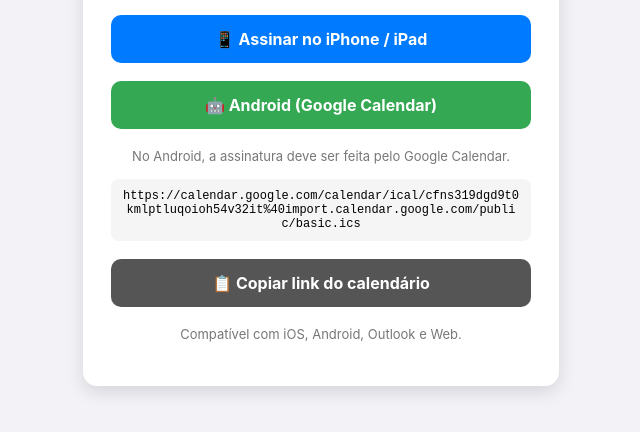
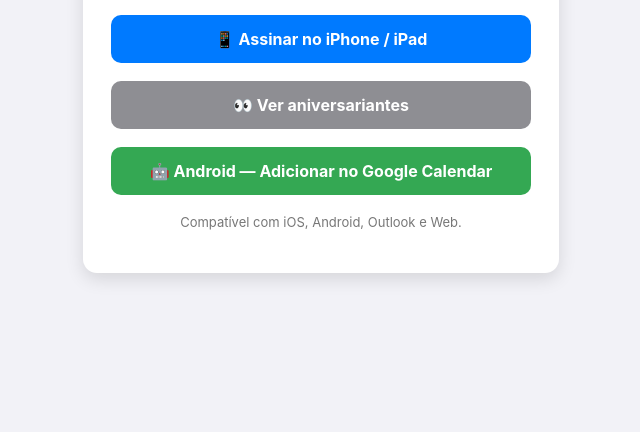
Before and after one commit to escitumbiara-wq/Aniversariantes, a plain HTML site: page docs/index.html in a window 1280 px wide. Shown: the part 212-644 px from the top of the page, without its empty margins (319-959 px from the left). Drawn offline with Linux system fonts and the light colour scheme.

Commit message:
Atualizar o index.html

```diff
--- a/docs/index.html
+++ b/docs/index.html
@@ -49,28 +49,29 @@
       background: #007AFF;
     }
 
+    .view {
+      background: #8E8E93;
+    }
+
     .android {
       background: #34A853;
     }
 
-    .copy {
-      background: #555;
+    .info {
+      display: none;
+      margin-top: 15px;
+      font-size: 14px;
+      color: #444;
+      background: #f5f5f5;
+      padding: 12px;
+      border-radius: 8px;
+      text-align: left;
     }
 
     .small {
       font-size: 13px;
       color: #777;
       margin-top: 18px;
-    }
-
-    code {
-      display: block;
-      background: #f5f5f5;
-      padding: 10px;
-      border-radius: 8px;
-      font-size: 12px;
-      word-break: break-all;
-      margin-top: 10px;
     }
   </style>
 </head>
@@ -90,29 +91,42 @@
       📱 Assinar no iPhone / iPad
     </a>
 
-    <!-- Android -->
-    <a class="btn android"
-       href="https://calendar.google.com">
-      🤖 Android (Google Calendar)
+    <!-- Ver aniversariantes -->
+    <a class="btn view"
+       href="https://calendar.google.com/calendar/embed?src=cfns319dgd9t0kmlptluqoioh54v32it@import.calendar.google.com"
+       target="_blank">
+      👀 Ver aniversariantes
     </a>
 
-    <p class="small">
-      No Android, a assinatura deve ser feita pelo Google Calendar.
-    </p>
+    <!-- Android -->
+    <a class="btn android" href="#"
+       onclick="copiarLink(); return false;">
+      🤖 Android — Adicionar no Google Calendar
+    </a>
 
-    <code id="calLink">
-https://calendar.google.com/calendar/ical/cfns319dgd9t0kmlptluqoioh54v32it%40import.calendar.google.com/public/basic.ics
-    </code>
-
-    <a class="btn copy" href="#"
-       onclick="navigator.clipboard.writeText(document.getElementById('calLink').innerText); alert('Link copiado!'); return false;">
-      📋 Copiar link do calendário
-    </a>
+    <div id="info" class="info">
+      <strong>Link copiado com sucesso.</strong><br><br>
+      Para adicionar no Android:<br>
+      1. Abra o <strong>Google Calendar</strong><br>
+      2. Vá em <strong>Configurações</strong><br>
+      3. Toque em <strong>Adicionar calendário</strong><br>
+      4. Escolha <strong>A partir de URL</strong><br>
+      5. Cole o link e confirme
+    </div>
 
     <p class="small">
       Compatível com iOS, Android, Outlook e Web.
     </p>
   </div>
 
+  <script>
+    function copiarLink() {
+      navigator.clipboard.writeText(
+        "https://calendar.google.com/calendar/ical/cfns319dgd9t0kmlptluqoioh54v32it%40import.calendar.google.com/public/basic.ics"
+      );
+      document.getElementById("info").style.display = "block";
+    }
+  </script>
+
 </body>
 </html>
```
